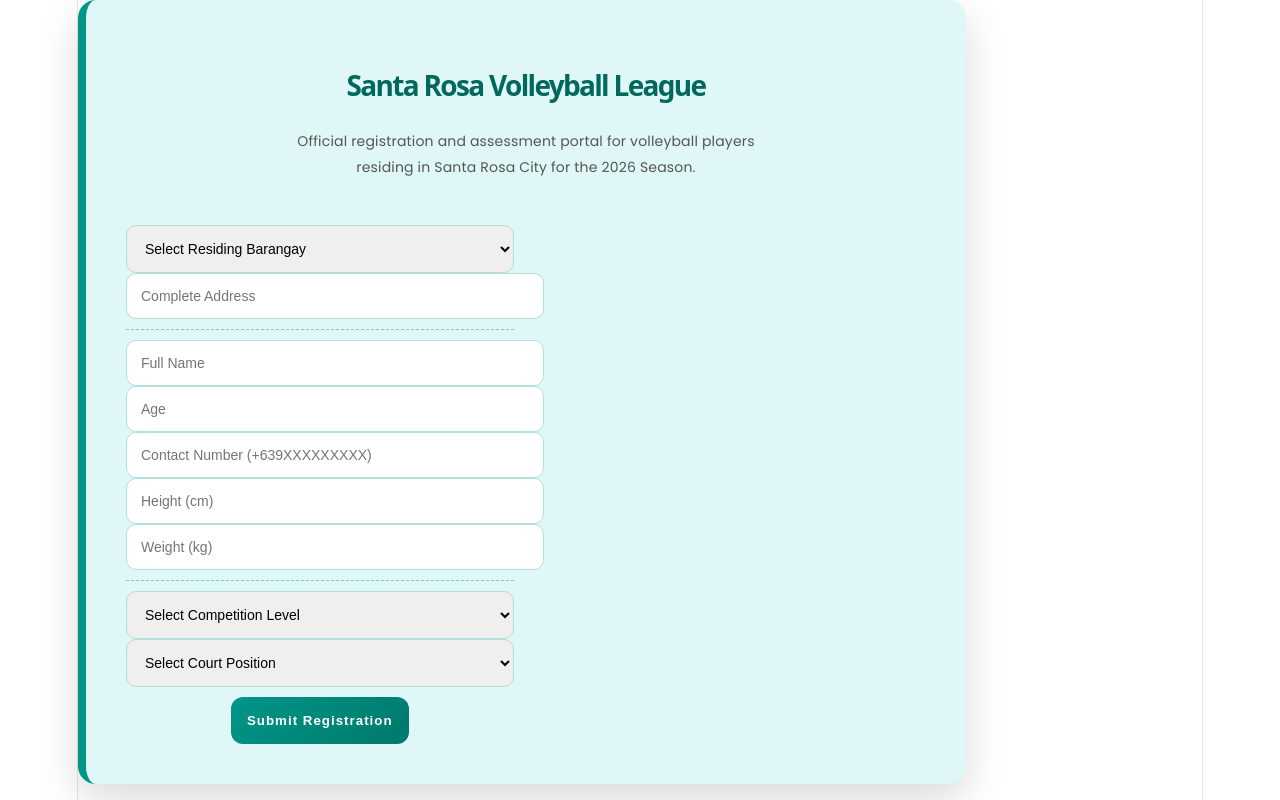
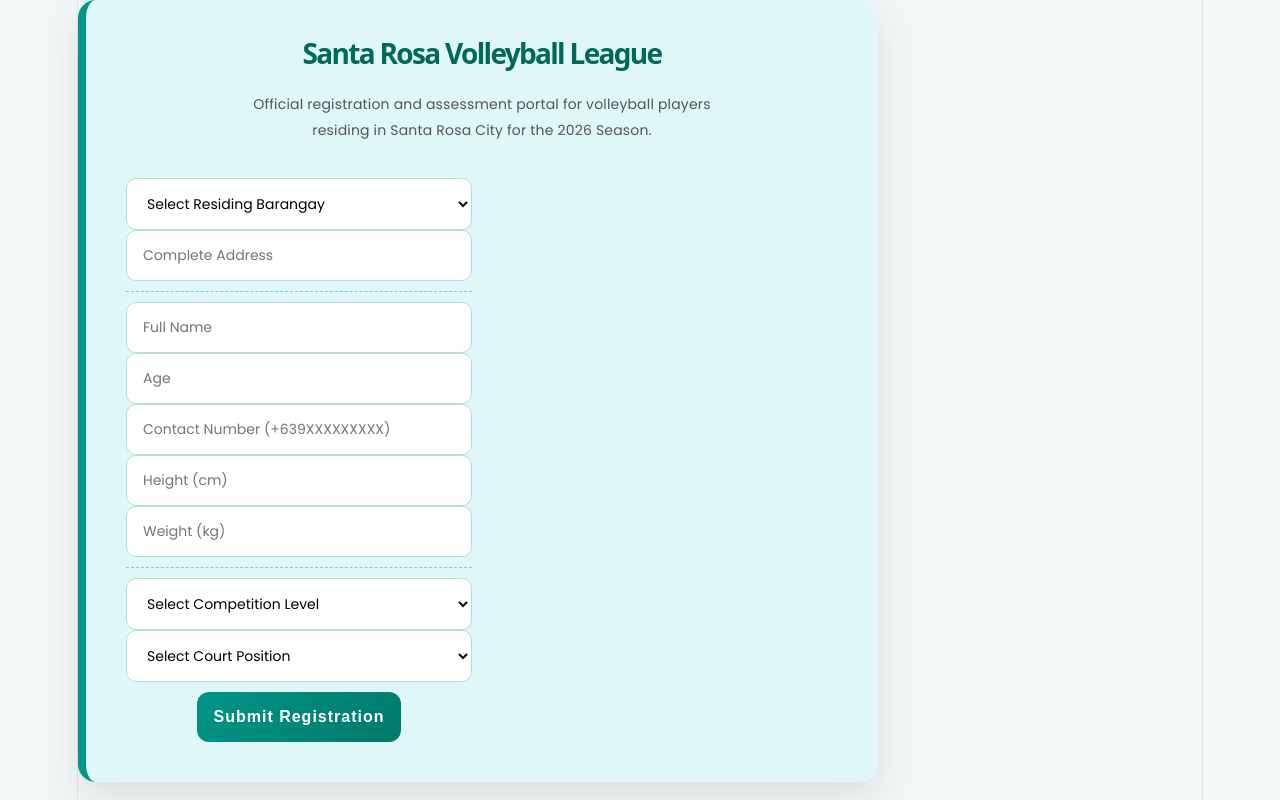
Before and after one commit to ELIJAHBELAN/volleyball-league-frontend, a React (Vite) app: page / in a window 1280 px wide. Built offline with nearby package versions, Linux system fonts and the light colour scheme.

Commit message:
Update teamform.css

```diff
--- a/src/components/teamform.css
+++ b/src/components/teamform.css
@@ -1,113 +1,117 @@
-/* teamform.css */
-
 /* --- IMPORT FONT --- */
 @import url('https://fonts.googleapis.com/css2?family=Poppins:wght@300;400;600;800&display=swap');
 
-/* --- FULL PAGE CENTER FIX --- */
+/* --- RESET & BOX MODEL FIX --- */
+*, *::before, *::after {
+    box-sizing: border-box; /* THIS FIXES THE INPUT OVERFLOW */
+}
+
 html, body, #root {
     height: 100%;
     margin: 0;
 }
 
-/* --- PAGE BACKGROUND --- */
 body {
     font-family: 'Poppins', sans-serif;
-
-    background: #ffffff;
-
+    background: #f4f7f7; /* Slightly off-white for better contrast */
     display: grid;
-    place-items: center; /* PERFECT CENTER (better than flex) */
+    place-items: center;
 }
 
 /* --- FORM CONTAINER (LANDSCAPE STYLE) --- */
 .league-form-container {
-    width: 800px;              /* landscape width */
+    width: 800px;
     max-width: 95%;
     padding: 40px;
+    background: #e0f7f7;
+    border-radius: 18px;
+    box-shadow: 0 15px 40px rgba(0, 0, 0, 0.1);
+    border-left: 8px solid #009688;
 
-    background: #e0f7f7;       /* light teal */
-    border-radius: 18px;
-
-    box-shadow: 0 15px 40px rgba(0, 0, 0, 0.15);
-
-    border-left: 8px solid #009688; /* side accent (modern look) */
-
+    /* Grid Layout */
     display: grid;
-    grid-template-columns: 1fr 1fr; /* LANDSCAPE SPLIT */
-    gap: 25px;
+    grid-template-columns: repeat(2, 1fr);
+    gap: 20px; /* Uniform spacing */
+    align-items: start;
 }
 
 /* --- FULL WIDTH ELEMENTS --- */
 .league-form-title,
 .league-form-subtitle,
-.league-form-button {
+.league-form-button,
+.league-form-divider {
     grid-column: span 2;
     text-align: center;
 }
 
-/* --- TITLE --- */
+/* --- TITLE & SUBTITLE --- */
 .league-form-title {
     color: #00695c;
     font-size: 28px;
     font-weight: 800;
-    margin-bottom: 5px;
+    margin: 0;
 }
 
-/* --- SUBTITLE --- */
 .league-form-subtitle {
     color: #555;
     font-size: 14px;
-    margin-bottom: 20px;
+    margin: 5px 0 15px 0;
 }
 
 /* --- INPUTS --- */
 .league-form-input {
-    width: 100%;
-    padding: 14px;
-
+    width: 100%; /* Now stays inside because of border-box */
+    padding: 14px 16px;
     border: 1px solid #b2dfdb;
     border-radius: 10px;
-
     font-size: 14px;
-
+    font-family: inherit;
+    background-color: #ffffff;
     transition: all 0.2s ease;
 }
 
-/* --- INPUT FOCUS --- */
 .league-form-input:focus {
     border-color: #009688;
     outline: none;
-    box-shadow: 0 0 0 3px rgba(0, 150, 136, 0.2);
+    box-shadow: 0 0 0 3px rgba(0, 150, 136, 0.15);
 }
 
 /* --- DIVIDER --- */
 .league-form-divider {
-    grid-column: span 2;
     border: none;
     border-top: 1px dashed #80cbc4;
     margin: 10px 0;
+    height: 1px;
+    width: 100%;
 }
 
 /* --- BUTTON --- */
 .league-form-button {
     margin-top: 10px;
     padding: 16px;
-
     background: linear-gradient(135deg, #009688, #00796b);
     color: white;
-
     border: none;
     border-radius: 12px;
-
+    font-size: 16px;
     font-weight: 600;
     letter-spacing: 1px;
-
     cursor: pointer;
-
-    transition: 0.3s;
+    transition: 0.3s cubic-bezier(0.175, 0.885, 0.32, 1.275);
 }
 
 .league-form-button:hover {
-    transform: translateY(-3px);
-    box-shadow: 0 10px 25px rgba(0, 150, 136, 0.3);
+    transform: translateY(-2px);
+    box-shadow: 0 8px 20px rgba(0, 150, 136, 0.3);
+    filter: brightness(1.1);
 }
+
+/* Mobile Responsive adjustment */
+@media (max-width: 600px) {
+    .league-form-container {
+        grid-template-columns: 1fr;
+    }
+    .league-form-title, .league-form-subtitle, .league-form-button, .league-form-divider {
+        grid-column: span 1;
+    }
+}
```
